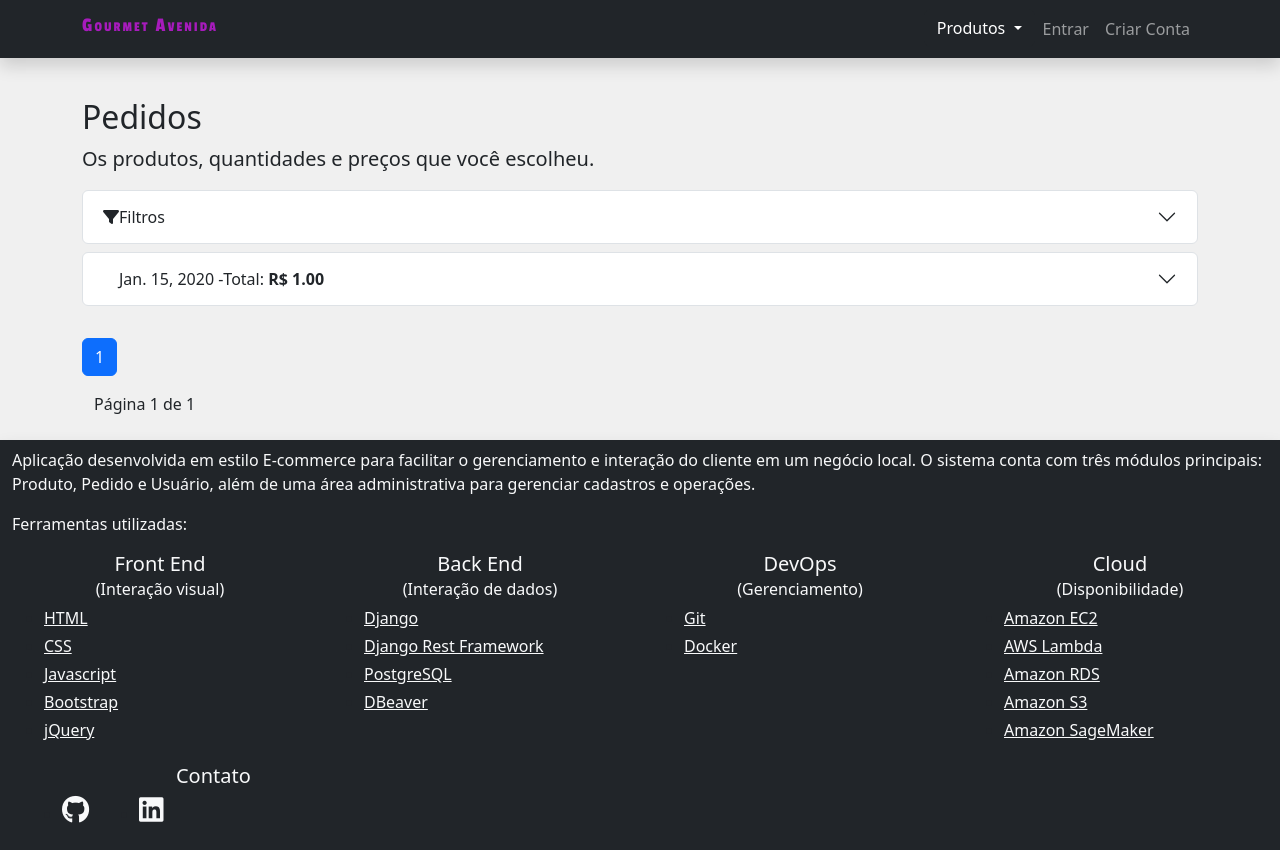
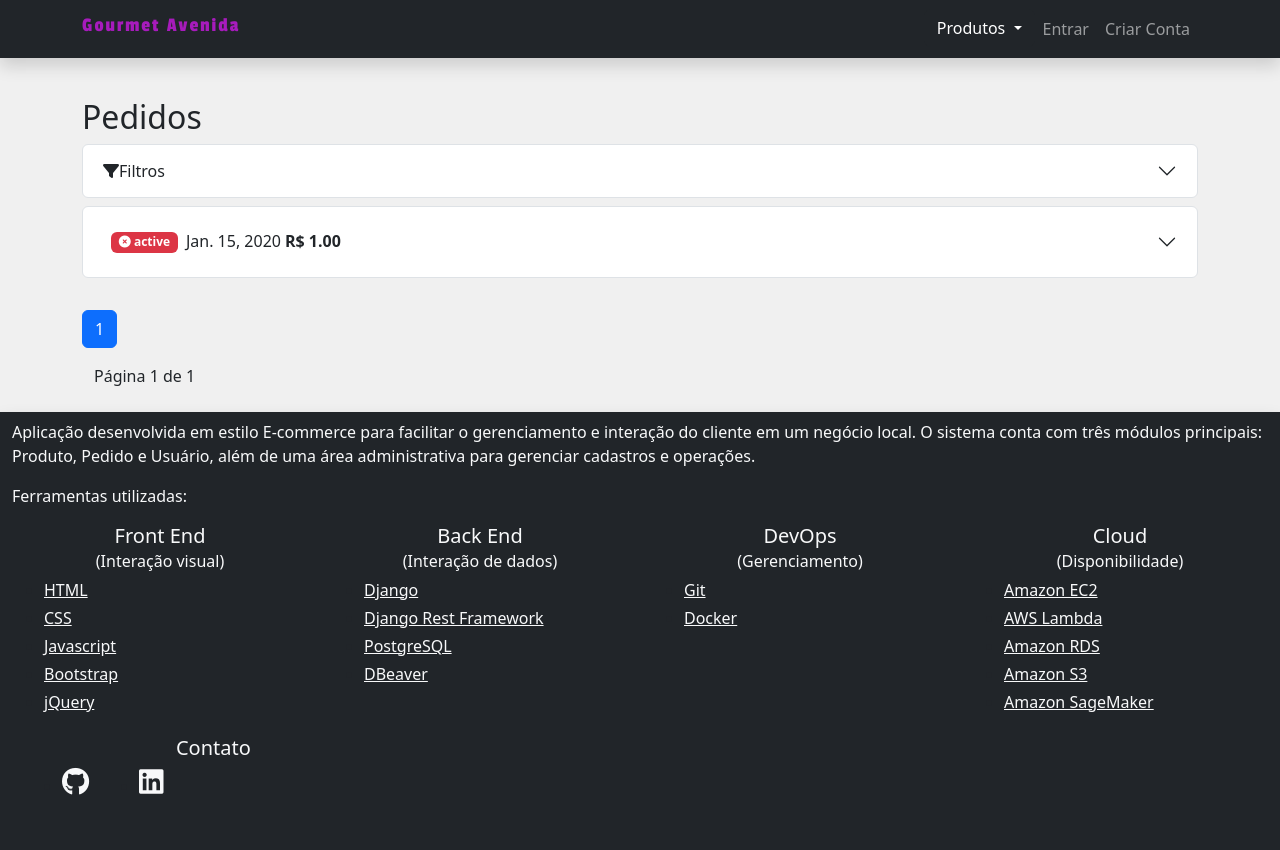
Before and after one commit to matconi/gourmet-avenida, a Django app: template project/pedido/templates/pedido/index.html in a window 1280 px wide. After the commit the page ends 795 px from the top, so only its background shows below. Run offline with Django 3.2, Linux system fonts and the light colour scheme; the template is opened without the code that fills it: most values are stand-ins (such as "Sample title", 1, 10 or a date in 2020).

Commit message:
exibindo status reprovado nos pedidos

```diff
--- a/project/pedido/templates/pedido/index.html
+++ b/project/pedido/templates/pedido/index.html
@@ -9,7 +9,6 @@
     <div class="row mt-3">
         <div class="col">
             <h2>Pedidos</h2>
-            <p class="lead">Os produtos, quantidades e preços que você escolheu.</p>
             <div class="accordion mb-2" id="accordion-filter">
                 <div class="accordion-item">
                     <h4 class="accordion-header " id="headingFilter">
@@ -72,14 +71,14 @@
                                                 <i class="fa-solid fa-triangle-exclamation"></i>
                                                 {{ order.get_status_display }}
                                             </span>
-                                        {% elif order.status == 'C' %}
-                                            <span class="badge bg-error" title="Pedido consumido">
-                                                <i class="fa-solid fa-triangle-exclamation"></i>
+                                        {% else %}
+                                            <span class="badge bg-danger" title="Pedido reprovado">
+                                                <i class="fa-solid fa-circle-xmark"></i>
                                                 {{ order.get_status_display }}
                                             </span>
                                         {% endif %}
                                     </div>
-                                    <caption>{{ order.date_time.date }} - <span> Total: <strong>R$ {{ order.total_price|floatformat:2 }}</strong></span></caption>
+                                    <caption>{{ order.date_time.date }} <strong class="m-1">R$ {{ order.total_price|floatformat:2 }}</strong></caption>
                                 </button>
                             </h2>
                             <div id="collapse-{{ order.id }}" class="accordion-collapse collapse" aria-labelledby="headingOne" data-bs-parent="#accordion">
--- a/project/templates/partials/_nav.html
+++ b/project/templates/partials/_nav.html
@@ -3,7 +3,7 @@
 <nav class="navbar navbar-expand-lg navbar-dark bg-dark shadow">
     <div class="container">
         <a class="navbar-brand" href="{% url 'home' %}" title="Início">
-            <h1 class="h1">Gourmet Avenida</h1>
+            <h1 class="h1 fs-5">Gourmet Avenida</h1>
         </a>
 
         <button class="navbar-toggler" type="button" data-bs-toggle="collapse" data-bs-target="#navbarSupportedContent" aria-controls="navbarSupportedContent" aria-expanded="false" aria-label="Toggle navigation">
--- a/project/templates/static/css/style.css
+++ b/project/templates/static/css/style.css
@@ -9,9 +9,8 @@
 }
 
 .h1 {
-    font-size: 1em;
     font-family: Passion One, sans-serif;
-    font-variant: small-caps;
+    font-variety: small-caps;
     letter-spacing: .1em;
     text-align: center;
 }
--- a/project/templates/static/js/produto/cart-forms.js
+++ b/project/templates/static/js/produto/cart-forms.js
@@ -78,13 +78,10 @@
                 "id": unitId
             },
             success: response => {
-                console.log(response.refresh_cart);
-
                 loadMessages(response.messages);
                 changeTotalQuantity(response);
                 changeTotalPrice(response);
                 removeOrEmpty(response, relatedTarget);
-
             },
             error: err => {
                 $('#removeModal').modal('hide');
--- a/project/templates/static/js/produto/view-forms.js
+++ b/project/templates/static/js/produto/view-forms.js
@@ -19,7 +19,7 @@
             },
             error: err => {
                 favoriteForm.html(
-                    '<p class="text-danger">Erro inesperado ao adicionar favorito!</p>');
+                    '<p class="text-danger">Erro ao solicitar adição do favorito!</p>');
                 console.error(err);
             }
         });
@@ -40,7 +40,7 @@
             },
             error: err => {
                 favoriteForm.html(
-                    '<p class="text-danger">Erro inesperado ao remover favorito!</p>');
+                    '<p class="text-danger">Erro ao solicitar remoção do favorito!</p>');
                 console.error(err);
             }
         });
```
Also changed, not shown: project/pedido/domain/repositories/order_repository.py (+6 -3 lines), project/templates/static/js/produto/view-product.js (+10 -12 lines).
